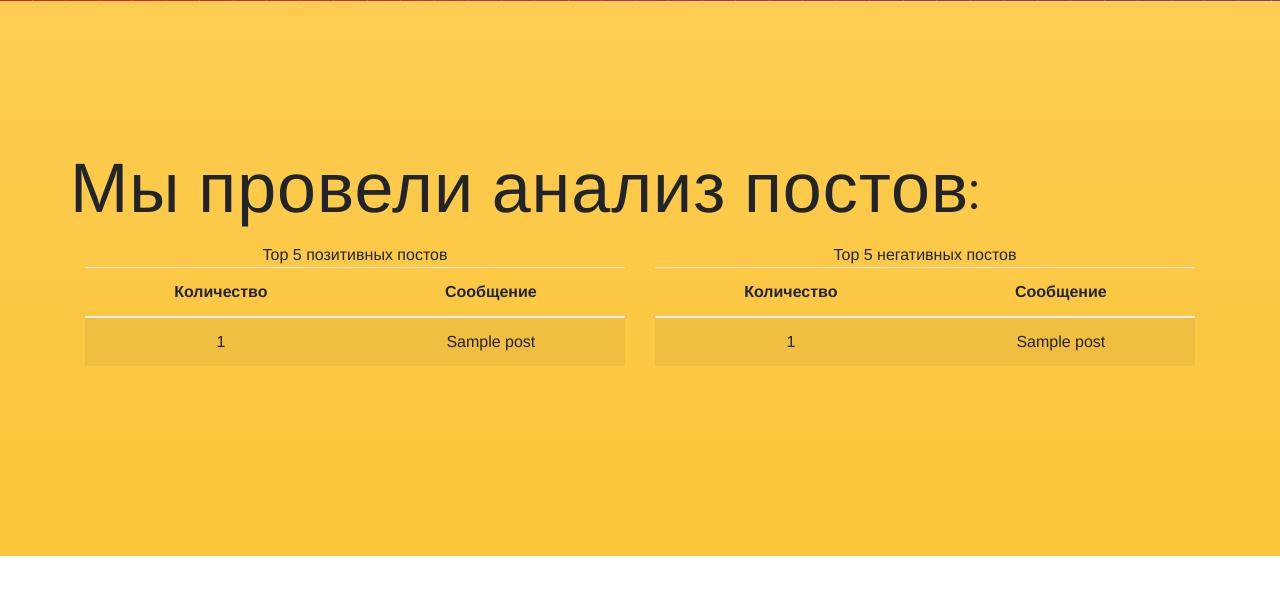
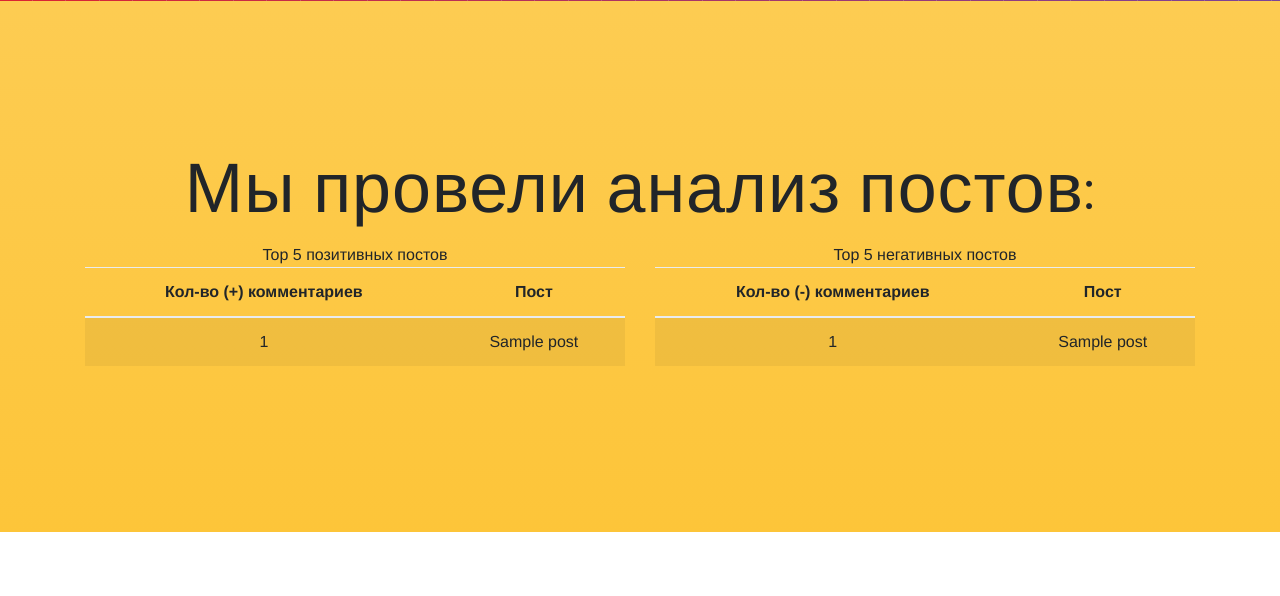
Before and after one commit to JuliaZarubina/happy-unhappy, a Flask app: template templates/index.html in a window 1280 px wide. Shown: the part 799-1395 px from the top of the page. Run offline with Flask 2, Linux system fonts and the light colour scheme; the template is opened without the code that fills it: most values are stand-ins (such as "Sample title", 1, 10 or a date in 2020); parts of the project's set-up code (start-up, migrations or seed data) failed here and were passed over; some libraries are stand-ins or nearby versions; some web fonts are replaced.

Commit message:
templates order

```diff
--- a/templates/index.html
+++ b/templates/index.html
@@ -88,17 +88,18 @@
 
     <section class="download bg-primary text-center" id="download">
       <div class="container">
-
-              <div class="row">
+          <div class="row">
+            <div class="col-md-10 mx-auto">
                 <h2 class="section-heading">Мы провели анализ постов:</h2>
+               </div>
                 <!-- <p>Наше приложение доступно на мобильном устройстве. Начать загрузку?<a href="google.com">...</a></p> -->
                 <div class="col-md-6 mx-auto">Top 5 позитивных постов
 
                   <table class="table table-striped">
                     <thead>
                       <tr>
-                        <th>Количество</th>
-                        <th>Сooбщение</th>
+                        <th>Кол-во (+) комментариев</th>
+                        <th>Пост</th>
                       </tr>
                     </thead>
                     <tbody>
@@ -113,14 +114,15 @@
                       {% endfor %}
                     </tbody>
                   </table>
+
               </div>
               <div class="col-md-6 mx-auto">Top 5 негативных постов
                <!-- <h2>Striped Rows</h2> -->
                 <table class="table table-striped">
                   <thead>
                     <tr>
-                      <th>Количество</th>
-                      <th>Сообщение</th>
+                      <th>Кол-во (-) комментариев</th>
+                      <th>Пост</th>
                     </tr>
                   </thead>
                   <tbody>
@@ -137,13 +139,7 @@
                 </table>
               </div>
             </div>
-            <div class="badges">
-              <a class="badge-link" href="#"><img src="" alt=""></a>
-              <a class="badge-link" href="#"><img src="" alt=""></a>
-            </div>
           </div>
-        </div>
-      </div>
     </section>
 
     <section class="features" id="features">
@@ -198,8 +194,7 @@
           </form>
           <br>
 
-
-    <section class="download bg-primary text-center" id="result">
+          <section class="download bg-primary text-center" id="result">
           <div class="container">
         <h3>Your phrase:</h3>
 
@@ -208,6 +203,12 @@
         <div>This pharse is <strong>{{ prediction }}</strong>
         (probability: {{ probability }}%).
     </section>
+     </div>
+          </div>
+        </section>
+
+
+
 
 
     <section class="contact bg-primary" id="contact">
```
